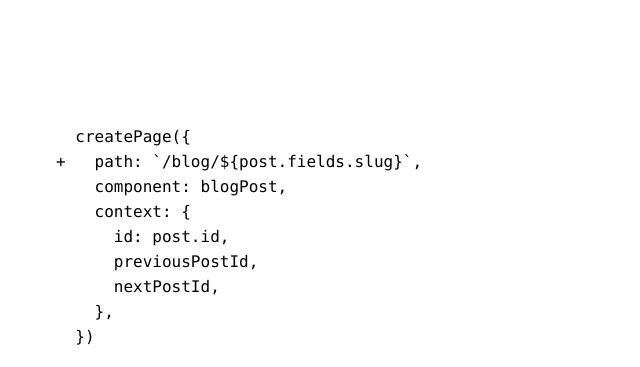
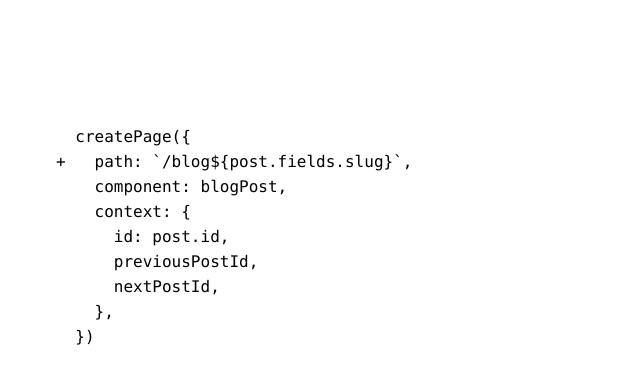
Before and after one commit to metruzanca/zanca.dev-gatsby, a Gatsby site: page /blog/personal-portfolio-blog-gatsby-netlify-cms/ in a window 1280 px wide. Shown: the part 3480-3847 px from the top of the page, 268-908 px from the left. Built offline with nearby package versions, Linux system fonts and the light colour scheme; Gatsby itself is replaced by a stand-in of ours; some packages are replaced by stand-ins of ours; code samples lack their colours.

Commit message:
more annoyances with /blog//

````diff
--- a/content/blog/personal-portfolio-blog-gatsby-netlify-cms/index.md
+++ b/content/blog/personal-portfolio-blog-gatsby-netlify-cms/index.md
@@ -116,7 +116,7 @@ To get this done I'm going to edit the `gatsby-node.js` file and within the `cre
 
 ```diff-js
   createPage({
-+   path: `/blog/${post.fields.slug}`,
++   path: `/blog${post.fields.slug}`,
     component: blogPost,
     context: {
       id: post.id,
@@ -144,6 +144,10 @@ Anyways, no clue how to setup utterances. So...
 
 // TODO talk about how I approached styling w/ styled components
 
+```
+cp .cache/default-html.js src/html.js
+```
+
 // TODO talk about how I slowly transitioned the existing js to ts and the limitations that gatsby imposes on us (e.g. pages need to be js, iirc)
 
 // TODO talk about how I made the projects section (no clue how I will make that section yet xD)
--- a/gatsby-node.js
+++ b/gatsby-node.js
@@ -46,7 +46,7 @@ exports.createPages = async ({ graphql, actions, reporter }) => {
       const nextPostId = index === posts.length - 1 ? null : posts[index + 1].id
 
       createPage({
-        path: `/blog/${post.fields.slug}`,
+        path: `/blog${post.fields.slug}`,
         component: blogPost,
         context: {
           id: post.id,
````
